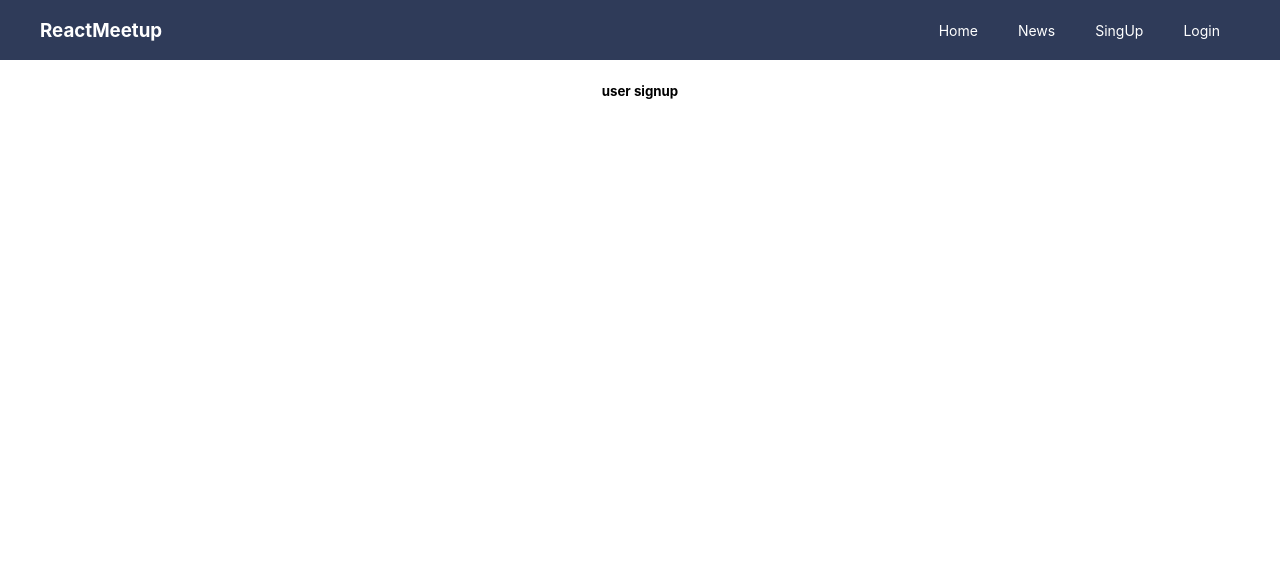
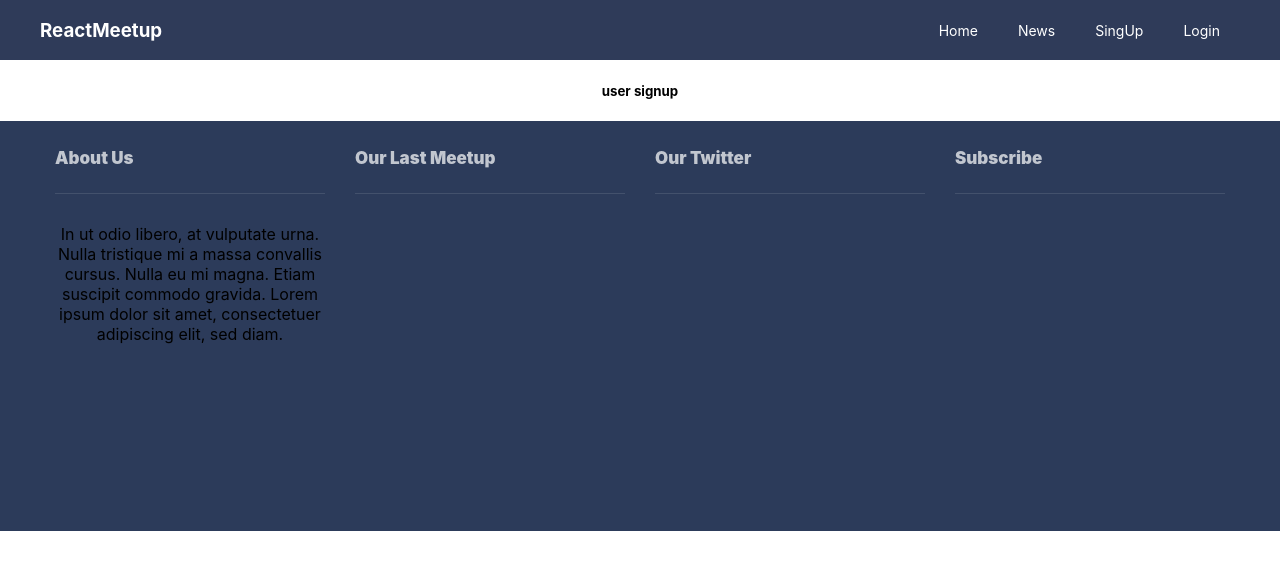
Before and after one commit to sahildhiman/meetup, a React (Create React App) app: page /SignUp in a window 1280 px wide. Shown: the top 570 px of the page. Built offline with nearby package versions, Linux system fonts and the light colour scheme.

Commit message:
create the banner component

```diff
--- a/src/App.js
+++ b/src/App.js
@@ -4,6 +4,7 @@ import { MainHeader } from './components/header'
 import { LoginUser } from './components/login'
 import  { SignUp } from './components/signup'
 import { BrowserRouter, Route } from 'react-router-dom'
+import { Footer } from './components/footer'
 import Home from './containers/MainLanding'
 
 
@@ -15,6 +16,7 @@ function App() {
         <Route exact path="/" component={Home} />
         <Route path="/LoginUser" component={LoginUser} />
         <Route path="/SignUp" component={SignUp} />
+        <Footer />
       </BrowserRouter>
     </div>
   );
--- /dev/null
+++ b/src/components/footer/footer.js
@@ -0,0 +1,38 @@
+import React from 'react'
+import withStyle from 'react-jss'
+import { Widget } from './../widget'
+
+const footerStyle = {
+    footerContainer: {
+        width:'100%',
+        backgroundColor:'#2C3B5A',
+        minHeight:'400px',
+        margin:'0',
+        padding:'10px 0 0 0'
+    },
+    innerContainer: {
+        maxWidth:'1200px',
+        width:'100%',
+        display: 'flex',
+        flexFlow: 'row',
+        justifyContent: 'space-between',
+        margin:'0 auto'
+    }
+}
+
+const Footer = ({ classes }) => {
+    return(
+        <div className={classes.footerContainer}>
+            <div className={classes.innerContainer}>
+                <Widget WidgetTitle="About Us" >
+                    <p>In ut odio libero, at vulputate urna. Nulla tristique mi a massa convallis cursus. Nulla eu mi magna. Etiam suscipit commodo gravida. Lorem ipsum dolor sit amet, consectetuer adipiscing elit, sed diam. </p>
+                </Widget>
+                <Widget WidgetTitle="Our Last Meetup" />
+                <Widget WidgetTitle="Our Twitter" />
+                <Widget WidgetTitle="Subscribe" />
+            </div>
+        </div>
+    )
+}
+
+export default withStyle(footerStyle)(Footer);
--- /dev/null
+++ b/src/components/footer/index.js
@@ -0,0 +1 @@
+export { default as Footer} from './footer'
--- /dev/null
+++ b/src/components/getintouch/GetInTouch.js
@@ -0,0 +1,34 @@
+import React from 'react'
+import withStyle from 'react-jss'
+
+const getInTouch = {
+    container:{
+        width:'100%',
+        minHeight:'300px',
+        display:'flex',
+        backgroundColor: '#3EAAFD',
+        margin:'50px 0 0 0'
+    },
+    innerContainer:{
+        width:'100%',
+        maxWidth:'1200px',
+        margin:'0 auto',
+    }
+}
+
+const GetInTouch = ({classes}) => {
+    return (
+        <div className={classes.container}>
+            <div className={classes.innerContainer}>
+                <div>
+                    <h2>Do You Have Questions ?</h2>
+                    <p>Lorem ipsum dolor sit amet, harum dolor nec in, usu molestiae at no.</p>
+                </div>
+                <div>
+                    get in touch form button
+                </div>
+            </div>
+        </div>
+    )
+}
+export default withStyle(getInTouch)(GetInTouch);
--- /dev/null
+++ b/src/components/getintouch/index.js
@@ -0,0 +1 @@
+export { default as GetInTouchBlock } from './GetInTouch'
--- /dev/null
+++ b/src/components/widget/index.js
@@ -0,0 +1 @@
+export { default as Widget } from './widget'
--- /dev/null
+++ b/src/components/widget/widget.js
@@ -0,0 +1,32 @@
+import React from 'react'
+import withStyle from 'react-jss'
+
+const widgetStyle = {
+    widgetContainer:{
+        width:'100%',
+        padding:'0 15px'
+    },
+    widgetTitle:{
+        fontSize: '17px',
+        float: 'left',
+        textAlign: 'left',
+        width: '100%',
+        marginBottom: '30px',
+        color: 'rgba(255,255,255,0.71)',
+        fontWeight: '900',
+        borderBottom: '1px solid rgba(255,255,255,0.11)',
+        paddingBottom: '25px',
+    }
+}
+
+
+const Widget = ({children, WidgetTitle, classes}) => {
+    return(
+        <div className={classes.widgetContainer}>
+            <h3 className={classes.widgetTitle}>{WidgetTitle}</h3>
+            <p>{children}</p>
+        </div>
+    )
+}
+
+export default withStyle(widgetStyle)(Widget);
--- a/src/containers/MainLanding.js
+++ b/src/containers/MainLanding.js
@@ -1,10 +1,12 @@
 import React from 'react'
 import { MainBanner } from './../components/banner'
+import { GetInTouchBlock } from './../components/getintouch'
 
 const MainLanding = () => {
     return(
         <React.Fragment>
             <MainBanner bannertitle='We will help you to find all' />
+            <GetInTouchBlock />
         </React.Fragment>
     )
 }
```
